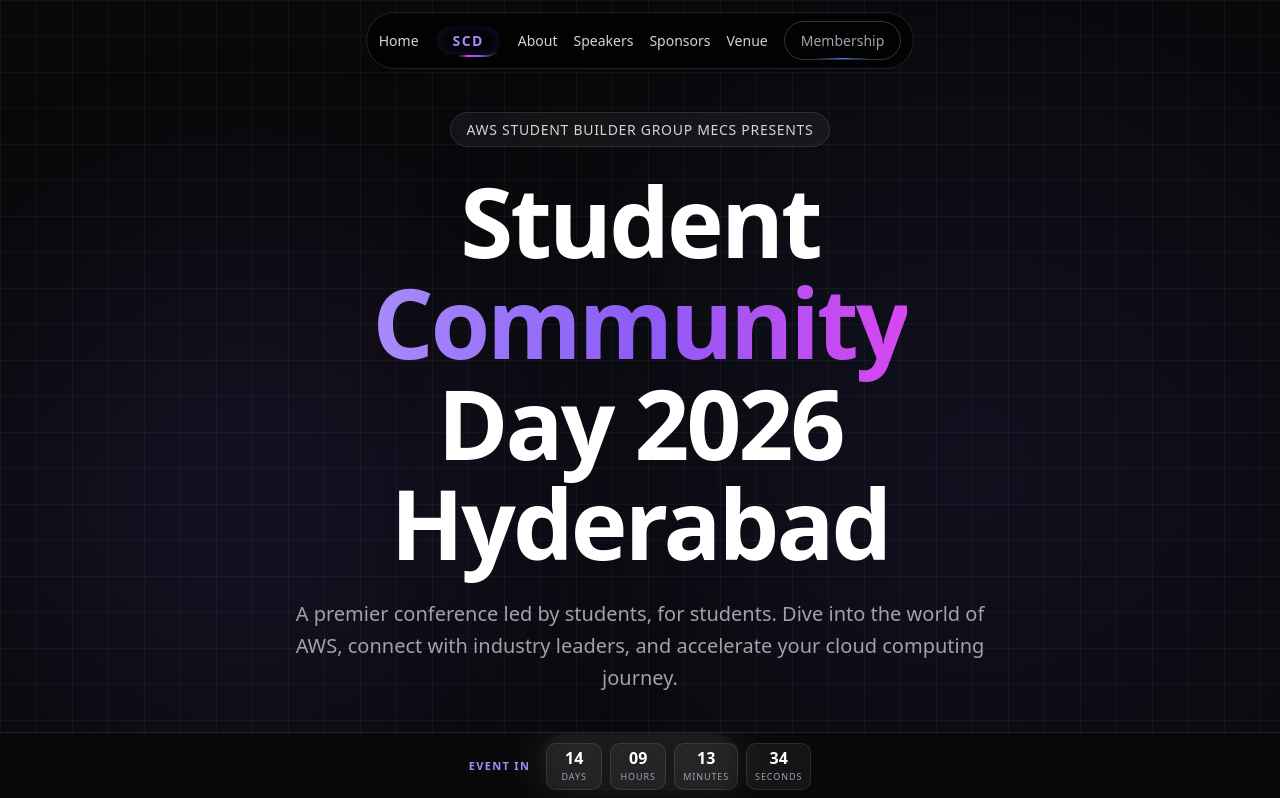
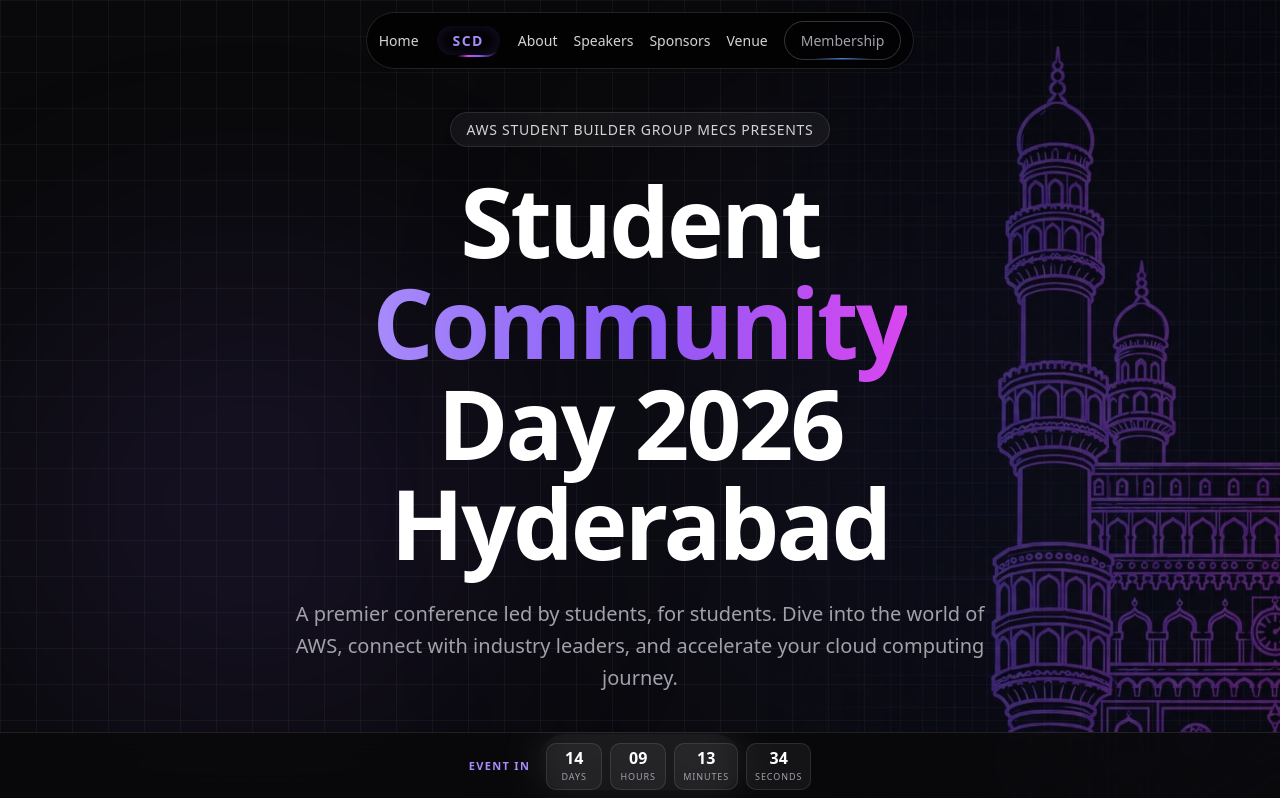
Before and after one commit to suchirsai686-lgtm/DevAWS, a React (Vite) app: page / in a window 1280 px wide. Shown: the top 798 px of the page. Built offline with nearby package versions, Linux system fonts and the light colour scheme.

Commit message:
Replace hero-side.jpeg with hero-side.png and update styles for improved layout

```diff
--- a/src/App.jsx
+++ b/src/App.jsx
@@ -24,7 +24,7 @@ function App() {
         <section className="scd-section hero-section">
           <div className="hero-glow-1" />
           <div className="hero-glow-2" />
-          <div className="hero-bg-right"><img src="/hero-side.jpeg" alt="" /></div>
+          <div className="hero-bg-right"><img src="/hero-side.png" alt="" /></div>
           <div className="scd-container">
             <div className="hero-inner">
               <div className="hero-badge">AWS Student Builder Group mecs Presents</div>
--- a/src/styles.css
+++ b/src/styles.css
@@ -122,13 +122,13 @@ ul { list-style: none; }
 .hero-inner { text-align: center; max-width: 900px; margin: 0 auto; }
 .hero-bg-right {
   position: absolute; top: 0; right: 0; bottom: 0; z-index: -1;
-  width: min(46%, 620px); overflow: hidden; pointer-events: none;
-  -webkit-mask-image: linear-gradient(to right, transparent 0%, #000 45%);
-  mask-image: linear-gradient(to right, transparent 0%, #000 45%);
+  display: flex; align-items: center; justify-content: flex-end;
+  pointer-events: none;
+  -webkit-mask-image: linear-gradient(to right, transparent 0%, #000 35%);
+  mask-image: linear-gradient(to right, transparent 0%, #000 35%);
 }
 .hero-bg-right img {
-  position: absolute; top: 50%; right: -100%; transform: translateY(-50%);
-  width: 200%; height: auto; opacity: .4;
+  height: 100%; width: auto; opacity: .4;
 }
 .hero-badge {
   display: inline-block; padding: 6px 16px; border-radius: 9999px;
```
Also changed, not shown: public/hero-side.jpeg (deleted), public/hero-side.png (added).
